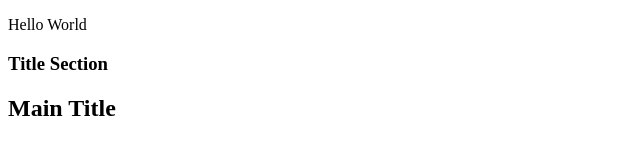
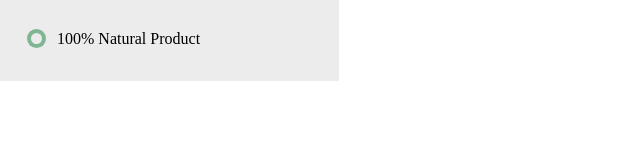
Before and after one commit to kristina-makalatia/web5-197, a plain HTML site: page index.html in a window 1280 px wide. Shown: the whole page, without its empty margins (0-640 px from the left). Drawn offline with Linux system fonts and the light colour scheme.

Commit message:
add h/w section

```diff
--- /dev/null
+++ b/css/reset.css
@@ -0,0 +1,54 @@
+/* http://meyerweb.com/eric/tools/css/reset/
+   v2.0 | 20110126
+   License: none (public domain)
+*/
+
+html, body, div, span, applet, object, iframe,
+h1, h2, h3, h4, h5, h6, p, blockquote, pre,
+a, abbr, acronym, address, big, cite, code,
+del, dfn, em, img, ins, kbd, q, s, samp,
+small, strike, strong, sub, sup, tt, var,
+b, u, i, center,
+dl, dt, dd, ol, ul, li,
+fieldset, form, label, legend,
+table, caption, tbody, tfoot, thead, tr, th, td,
+article, aside, canvas, details, embed,
+figure, figcaption, footer, header, hgroup,
+menu, nav, output, ruby, section, summary,
+time, mark, audio, video {
+	margin: 0;
+	padding: 0;
+	border: 0;
+	font-size: 100%;
+	font: inherit;
+	vertical-align: baseline;
+}
+/* HTML5 display-role reset for older browsers */
+article, aside, details, figcaption, figure,
+footer, header, hgroup, menu, nav, section {
+	display: block;
+}
+body {
+	line-height: 1;
+}
+ol, ul {
+	list-style: none;
+}
+blockquote, q {
+	quotes: none;
+}
+blockquote:before, blockquote:after,
+q:before, q:after {
+	content: '';
+	content: none;
+}
+table {
+	border-collapse: collapse;
+	border-spacing: 0;
+}
+a {
+    text-decoration: none;
+}
+* {
+    box-sizing: border-box;
+}
--- a/css/style.css
+++ b/css/style.css
@@ -1,3 +1,14 @@
-h1 {
-    color: red;
+.grey-box {
+    width: 339px;
+    height: 81px;
+    background-color: #ECECEC;
+    padding: 29px 0 29px 27px;
 }
+.grey-box-text {
+    display: inline-block;
+    margin-left: 7px;
+    vertical-align: middle;
+}
+.grey-box-image {
+    vertical-align: middle;
+}
--- a/index.html
+++ b/index.html
@@ -3,19 +3,17 @@
 <head>
     <meta charset="UTF-8">
     <title>Lesson 5</title>
+    <link rel="stylesheet" href="css/reset.css">
+    <link rel="stylesheet" href="css/style.css">
 </head>
 <body>
     <section>
-        <p>Hello World</p>
+       <div class="grey-box">
+        <img class="grey-box-image" src="images/Icon.svg" alt="icon">
+        <p class="grey-box-text">100% Natural Product</p>
+       </div>
     </section>
 
-    <section>
-        <h3>Title Section</h3>
-    </section>
-
-    <section>
-        <h1> Main Title</h1>
-    </section>
 
 </body>
 </html>
```
Also changed, not shown: images/Icon.svg (added).
